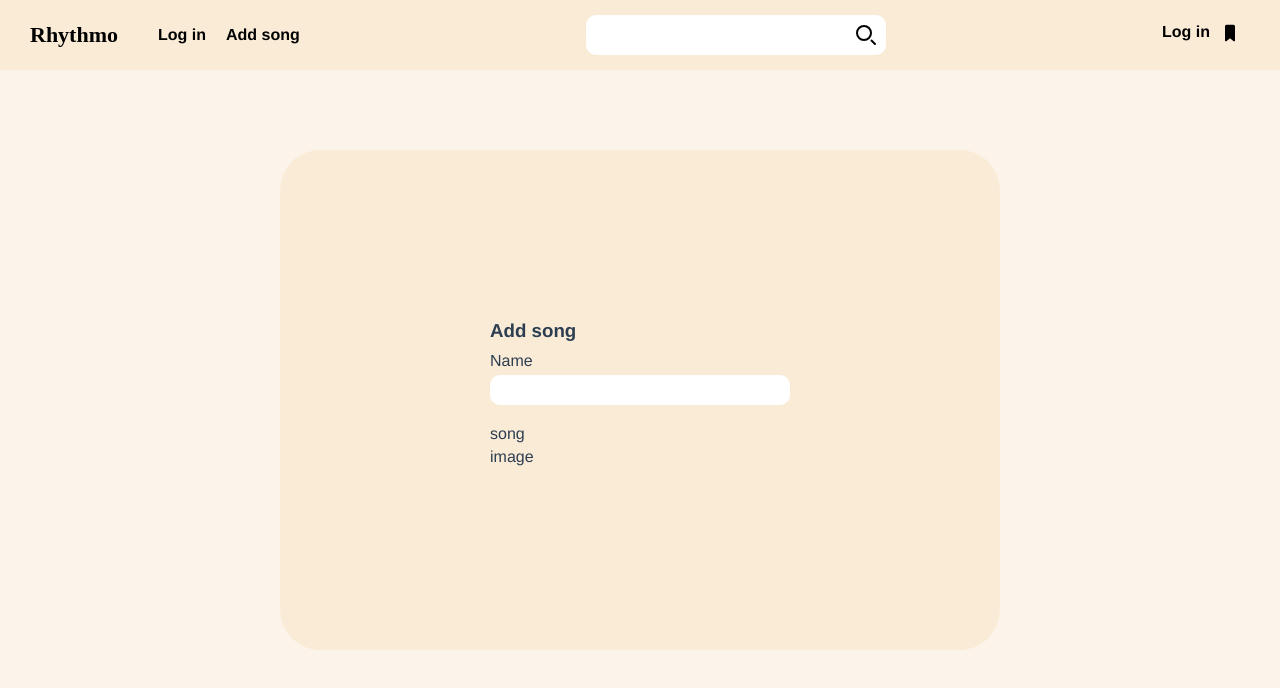
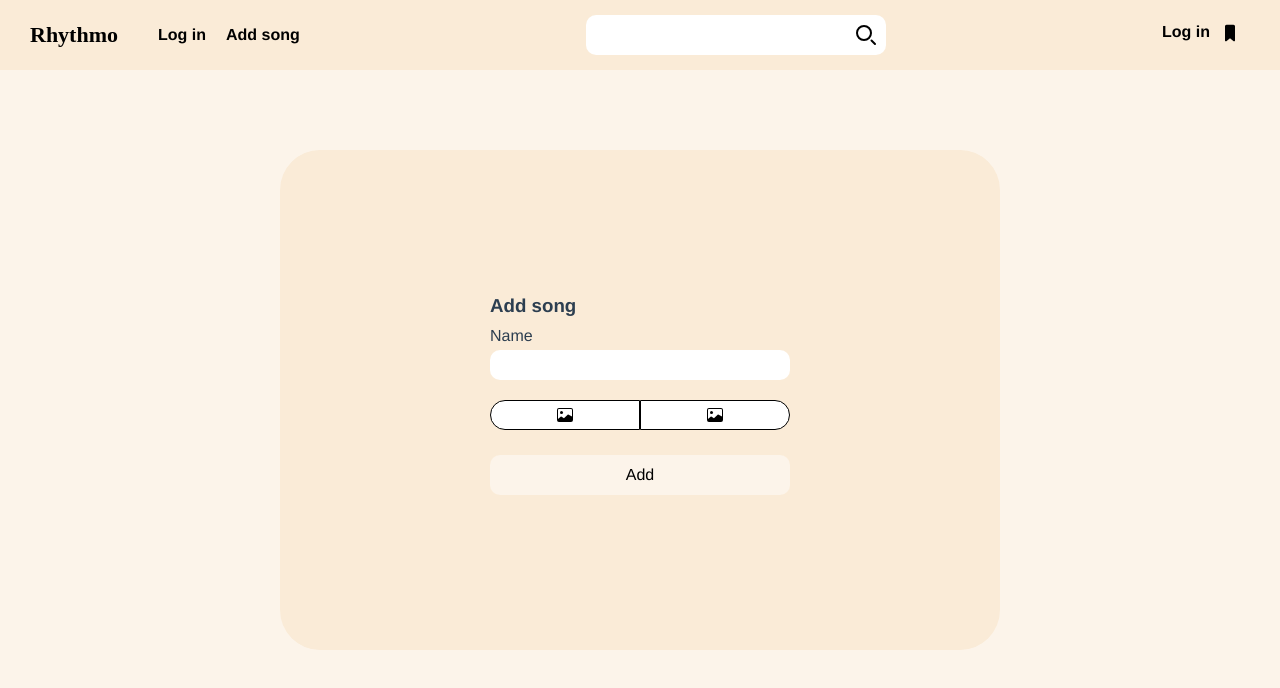
Before and after one commit to NazariyH/Rhythmo, a Vue app in the folder frontend/: page /player/add-song in a window 1280 px wide. Shown: the top 688 px of the page. Built offline with nearby package versions, Linux system fonts and the light colour scheme.

Commit message:
Added ability to remove song

```diff
--- a/frontend/src/components/Song.vue
+++ b/frontend/src/components/Song.vue
@@ -17,48 +17,56 @@
         <div class="player">
             <button :data-songBtnId="song.id" class="play" v-if="!playing" v-on:click="playPause">
                 <svg xmlns="http://www.w3.org/2000/svg" width="16" height="16" fill="currentColor"
-                     class="bi bi-play-fill" viewBox="0 0 16 16">
+                    class="bi bi-play-fill" viewBox="0 0 16 16">
                     <path
-                        d="m11.596 8.697-6.363 3.692c-.54.313-1.233-.066-1.233-.697V4.308c0-.63.692-1.01 1.233-.696l6.363 3.692a.802.802 0 0 1 0 1.393"/>
+                        d="m11.596 8.697-6.363 3.692c-.54.313-1.233-.066-1.233-.697V4.308c0-.63.692-1.01 1.233-.696l6.363 3.692a.802.802 0 0 1 0 1.393" />
                 </svg>
             </button>
             <button :data-songBtnId="song.id" class="play" v-else v-on:click="playPause">
                 <svg xmlns="http://www.w3.org/2000/svg" width="16" height="16" fill="currentColor"
-                     class="bi bi-pause-fill" viewBox="0 0 16 16">
+                    class="bi bi-pause-fill" viewBox="0 0 16 16">
                     <path
-                        d="M5.5 3.5A1.5 1.5 0 0 1 7 5v6a1.5 1.5 0 0 1-3 0V5a1.5 1.5 0 0 1 1.5-1.5m5 0A1.5 1.5 0 0 1 12 5v6a1.5 1.5 0 0 1-3 0V5a1.5 1.5 0 0 1 1.5-1.5"/>
+                        d="M5.5 3.5A1.5 1.5 0 0 1 7 5v6a1.5 1.5 0 0 1-3 0V5a1.5 1.5 0 0 1 1.5-1.5m5 0A1.5 1.5 0 0 1 12 5v6a1.5 1.5 0 0 1-3 0V5a1.5 1.5 0 0 1 1.5-1.5" />
                 </svg>
             </button>
+
 
             <div>
                 <span>15:</span><span>50</span>
             </div>
 
             <input type="range" v-model="current_progress_value" value="0" class="progress active"
-                   :data-songProgressId="song.id" v-on:input="updateCurrentMusicTime">
+                :data-songProgressId="song.id" v-on:input="updateCurrentMusicTime">
 
-            <button class="like">
+            <button class="like" v-if="!is_current_user">
                 <svg xmlns="http://www.w3.org/2000/svg" width="16" height="16" fill="currentColor"
-                     class="bi bi-suit-heart-fill" viewBox="0 0 16 16">
+                    class="bi bi-suit-heart-fill" viewBox="0 0 16 16">
                     <path
-                        d="M4 1c2.21 0 4 1.755 4 3.92C8 2.755 9.79 1 12 1s4 1.755 4 3.92c0 3.263-3.234 4.414-7.608 9.608a.513.513 0 0 1-.784 0C3.234 9.334 0 8.183 0 4.92 0 2.755 1.79 1 4 1"/>
+                        d="M4 1c2.21 0 4 1.755 4 3.92C8 2.755 9.79 1 12 1s4 1.755 4 3.92c0 3.263-3.234 4.414-7.608 9.608a.513.513 0 0 1-.784 0C3.234 9.334 0 8.183 0 4.92 0 2.755 1.79 1 4 1" />
+                </svg>
+            </button>
+
+            <button class="trash" v-if="is_current_user" :data-songId="song.id" v-on:click="removeSong">
+                <svg xmlns="http://www.w3.org/2000/svg" width="16" height="16" fill="currentColor"
+                    class="bi bi-trash-fill" viewBox="0 0 16 16">
+                    <path
+                        d="M2.5 1a1 1 0 0 0-1 1v1a1 1 0 0 0 1 1H3v9a2 2 0 0 0 2 2h6a2 2 0 0 0 2-2V4h.5a1 1 0 0 0 1-1V2a1 1 0 0 0-1-1H10a1 1 0 0 0-1-1H7a1 1 0 0 0-1 1zm3 4a.5.5 0 0 1 .5.5v7a.5.5 0 0 1-1 0v-7a.5.5 0 0 1 .5-.5M8 5a.5.5 0 0 1 .5.5v7a.5.5 0 0 1-1 0v-7A.5.5 0 0 1 8 5m3 .5v7a.5.5 0 0 1-1 0v-7a.5.5 0 0 1 1 0" />
                 </svg>
             </button>
 
             <button class="addToPlaylist">
-                <svg class="w-6 h-6 text-gray-800 dark:text-white" aria-hidden="true"
-                     xmlns="http://www.w3.org/2000/svg" width="24" height="24" fill="currentColor"
-                     viewBox="0 0 24 24">
+                <svg class="w-6 h-6 text-gray-800 dark:text-white" aria-hidden="true" xmlns="http://www.w3.org/2000/svg"
+                    width="24" height="24" fill="currentColor" viewBox="0 0 24 24">
                     <path
-                        d="M7.833 2c-.507 0-.98.216-1.318.576A1.92 1.92 0 0 0 6 3.89V21a1 1 0 0 0 1.625.78L12 18.28l4.375 3.5A1 1 0 0 0 18 21V3.889c0-.481-.178-.954-.515-1.313A1.808 1.808 0 0 0 16.167 2H7.833Z"/>
+                        d="M7.833 2c-.507 0-.98.216-1.318.576A1.92 1.92 0 0 0 6 3.89V21a1 1 0 0 0 1.625.78L12 18.28l4.375 3.5A1 1 0 0 0 18 21V3.889c0-.481-.178-.954-.515-1.313A1.808 1.808 0 0 0 16.167 2H7.833Z" />
                 </svg>
             </button>
 
             <button>
                 <svg xmlns="http://www.w3.org/2000/svg" width="16" height="16" fill="currentColor"
-                     class="bi bi-info-circle-fill" viewBox="0 0 16 16">
+                    class="bi bi-info-circle-fill" viewBox="0 0 16 16">
                     <path
-                        d="M8 16A8 8 0 1 0 8 0a8 8 0 0 0 0 16m.93-9.412-1 4.705c-.07.34.029.533.304.533.194 0 .487-.07.686-.246l-.088.416c-.287.346-.92.598-1.465.598-.703 0-1.002-.422-.808-1.319l.738-3.468c.064-.293.006-.399-.287-.47l-.451-.081.082-.381 2.29-.287zM8 5.5a1 1 0 1 1 0-2 1 1 0 0 1 0 2"/>
+                        d="M8 16A8 8 0 1 0 8 0a8 8 0 0 0 0 16m.93-9.412-1 4.705c-.07.34.029.533.304.533.194 0 .487-.07.686-.246l-.088.416c-.287.346-.92.598-1.465.598-.703 0-1.002-.422-.808-1.319l.738-3.468c.064-.293.006-.399-.287-.47l-.451-.081.082-.381 2.29-.287zM8 5.5a1 1 0 1 1 0-2 1 1 0 0 1 0 2" />
                 </svg>
             </button>
         </div>
@@ -66,8 +74,10 @@
 </template>
 
 <script>
+import axios from 'axios'
+
 export default {
-    props: ["song"],
+    props: ["song", "is_current_user"],
     data() {
         return {
             song_url: '',
@@ -103,18 +113,21 @@ export default {
 
             this.current_music.currentTime = this.current_music.duration * event.currentTarget.value / 100
         },
+
+        async removeSong(event) {
+            const songId = event.currentTarget.getAttribute('data-songId')
+
+            try {
+                const response = await axios.delete(`song/remove/${songId}/`)
+                document.querySelector('.card').remove()
+            } catch(error) {
+                console.log(error)
+            }
+        }
     },
     mounted() {
         this.song_url = `${this.$store.getters.getBaseURL}${this.song.song}`
         this.song_thumbnail_url = `${this.$store.getters.getBaseURL}${this.song.song_thumbnail}`
-
-
-        // if (this.current_progress) {
-        //     this.current_progress.onchange = function () {
-        //         this.current_music.play()
-        //         console.log('fasfasdf')
-        //     }
-        // }
     }
 }
 </script>
@@ -173,7 +186,9 @@ export default {
                 color: #795757;
             }
 
-            &.like, &.addToPlaylist {
+            &.like,
+            &.addToPlaylist,
+            &.trash {
                 margin-right: 10px;
             }
 
--- a/frontend/src/views/AddSongView.vue
+++ b/frontend/src/views/AddSongView.vue
@@ -7,22 +7,86 @@
 
             <div class="input-block">
                 <label for="name">Name</label>
-                <input type="text" id="name">
+                <input type="text" id="name" v-model="name" required>
             </div>
 
             <div class="input-block buttons">
-                <label for="song">song</label>
-                <label for="thumbnail">image</label>
+                <label for="song" id="songBtn">
+                    <svg xmlns="http://www.w3.org/2000/svg" width="16" height="16" fill="currentColor"
+                        class="bi bi-image" viewBox="0 0 16 16">
+                        <path d="M6.002 5.5a1.5 1.5 0 1 1-3 0 1.5 1.5 0 0 1 3 0" />
+                        <path
+                            d="M2.002 1a2 2 0 0 0-2 2v10a2 2 0 0 0 2 2h12a2 2 0 0 0 2-2V3a2 2 0 0 0-2-2zm12 1a1 1 0 0 1 1 1v6.5l-3.777-1.947a.5.5 0 0 0-.577.093l-3.71 3.71-2.66-1.772a.5.5 0 0 0-.63.062L1.002 12V3a1 1 0 0 1 1-1z" />
+                    </svg>
+                </label>
 
-                <input type="file" id="thumbnail">
-                <input type="file" id="song">
+                <input type="file" id="song" v-on:input="onSongChange" required>
+
+                <label id="thumbnailBtn" for="thumbnail">
+                    <svg xmlns="http://www.w3.org/2000/svg" width="16" height="16" fill="currentColor"
+                        class="bi bi-image" viewBox="0 0 16 16">
+                        <path d="M6.002 5.5a1.5 1.5 0 1 1-3 0 1.5 1.5 0 0 1 3 0" />
+                        <path
+                            d="M2.002 1a2 2 0 0 0-2 2v10a2 2 0 0 0 2 2h12a2 2 0 0 0 2-2V3a2 2 0 0 0-2-2zm12 1a1 1 0 0 1 1 1v6.5l-3.777-1.947a.5.5 0 0 0-.577.093l-3.71 3.71-2.66-1.772a.5.5 0 0 0-.63.062L1.002 12V3a1 1 0 0 1 1-1z" />
+                    </svg>
+                </label>
+
+                <input type="file" id="thumbnail" v-on:input="onThumbnailChange">
+            </div>
+
+            <div class="input-block">
+                <button type="submit">Add</button>
             </div>
         </form>
     </div>
 </template>
 
 <script>
-export default {}
+import axios from 'axios'
+
+export default {
+    data() {
+        return {
+            name: '',
+            song: null,
+            image: null,
+        }
+    },
+    methods: {
+        async addSong() {
+            const data = new FormData()
+            const token = localStorage.getItem('token')
+
+            if (!token) {
+                console.log('Token not found')
+                return
+            }
+
+            data.append('name', this.name)
+            data.append('song', this.song)
+            data.append('song_thumbnail', this.image)
+
+            try {
+                const response = await axios.post('song/', data, {
+                    headers: {
+                        'Authorization': `Token ${token}`
+                    }
+                })
+            } catch(error) {
+                console.log(error)
+            }
+        },
+
+        onSongChange(event) {
+            this.song = event.target.files[0]
+
+        },
+
+        onThumbnailChange(event) {
+            this.image = event.target.files[0]
+        },
+    }
+}
 </script>
 
 <style lang="scss">
@@ -30,11 +94,53 @@ export default {}
 
 .input-block {
     &.buttons {
+        display: flex;
+        flex-direction: row !important;
+        justify-content: space-between;
+
+        label {
+            display: flex;
+            justify-content: center;
+            align-items: center;
+
+            color: #000000;
+            background-color: #ffffff !important;
+            border: .5px solid #000000;
+            transition: all .3s ease-in-out;
+
+            border-radius: 20px;
+            width: 50%;
+            height: 30px;
+        }
+
+        label:hover {
+            background-color: #000000 !important;
+            color: #ffffff;
+        }
+
+        label#songBtn {
+            border-radius: 20px 0 0 20px;
+        }
+
+        label#thumbnailBtn {
+            border-radius: 0 20px 20px 0;
+        }
+
 
     }
 
     input[type="file"] {
         display: none;
     }
+
+    button[type="submit"] {
+        background-color: #fcf4ea;
+        transition: all .3s ease-in-out;
+        color: #000000;
+    }
+
+    button[type="submit"]:hover {
+        background-color: #ffffff;
+    }
 }
 </style>
--- a/frontend/src/views/ProfileView.vue
+++ b/frontend/src/views/ProfileView.vue
@@ -4,7 +4,7 @@
                      :age="age" :bio="bio"
                      :gender="gender" :followers="followers" :is_current_user="is_current_user"/>
         <div v-if="isAuthenticated && !profileNotExist" class="content-block">
-            <Song v-for="song in songs" :song="song"/>
+            <Song v-for="song in songs" :song="song" :is_current_user="is_current_user"/>
         </div>
 
         <div class="pofile-not-found" v-if="!isAuthenticated">
```
